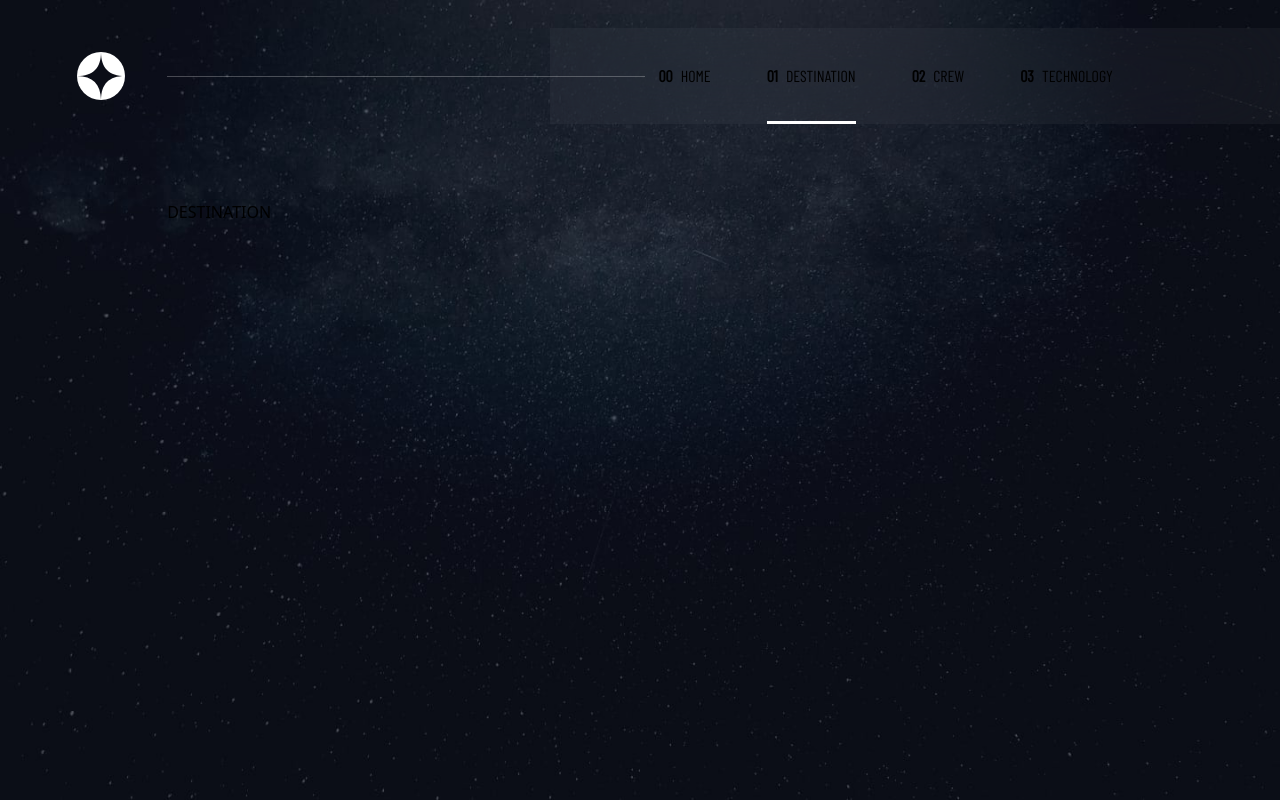
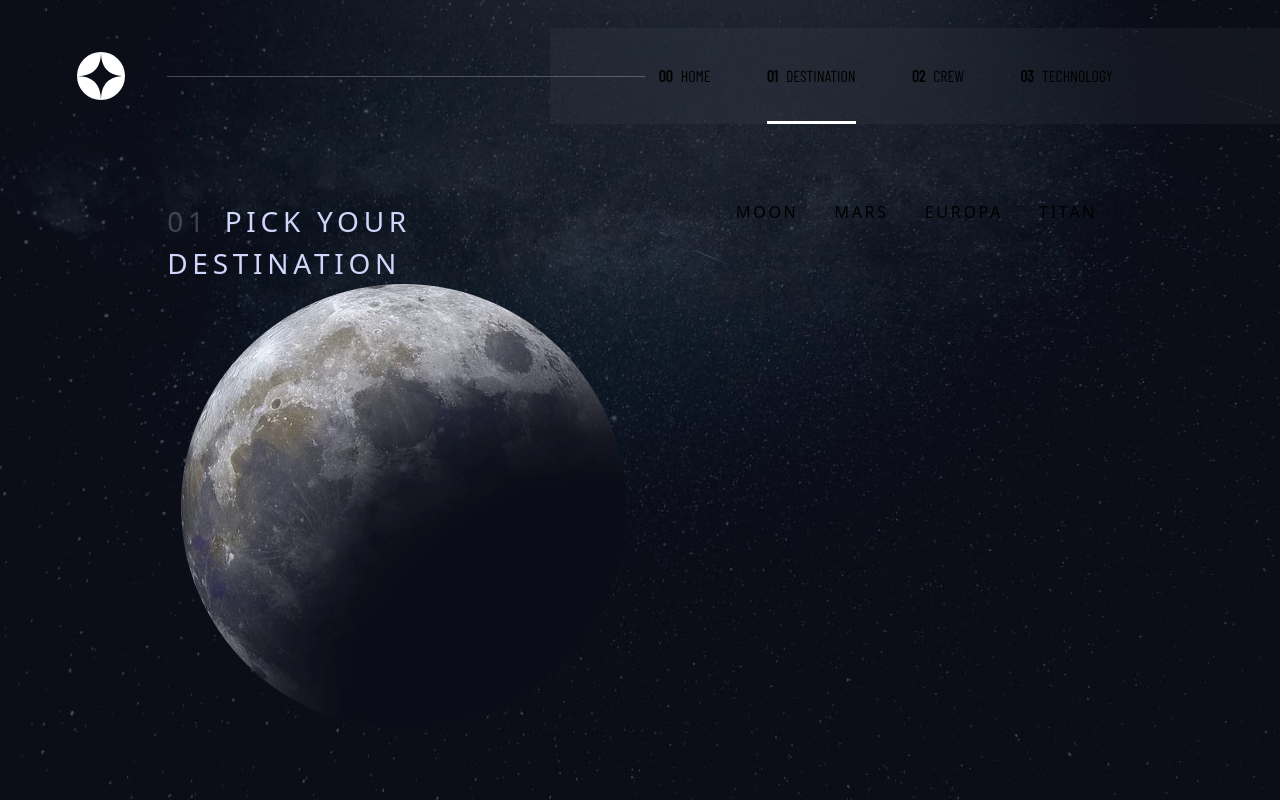
Before and after one commit to jdubcodes/fem-space-tourism, a Next.js app: page /destination in a window 1280 px wide. Built offline with nearby package versions, Linux system fonts and the light colour scheme; a web font is replaced by a local one.

Commit message:
Finish left side styling for destination page

```diff
--- a/src/app/destination/page.jsx
+++ b/src/app/destination/page.jsx
@@ -1,8 +1,35 @@
+'use client'
+
+import Image from 'next/image'
+
 export default function page() {
   return (
-    <main className='page-container h-screen w-screen absolute top-0  bg-[url("/destination/background-destination-desktop.jpg")] bg-cover overflow-hidden'>
-      <div className='bottom-0 h-screen w-full'>
-        <h1>DESTINATION</h1>
+    <main className='pt-[25vh] px-[10.45rem] pb-[7rem] h-screen w-screen absolute top-0 bg-[url("/destination/background-destination-desktop.jpg")] bg-cover bg-center overflow-hidden'>
+      <div className='bottom-0 h-full w-full max-w-[69.125rem] mx-auto grid grid-cols-1 lg:grid-cols-2 place-items-start gap-10 lg:gap-0 text-center lg:text-left'>
+        {/* Left side */}
+        <div className='grid w-full h-full'>
+          <h2 className='h5 '>
+            <span className='opacity-25 mr-4'>01</span>Pick your destination
+          </h2>
+          <Image
+            className='self-end justify-self-center'
+            src='/destination/image-moon.webp'
+            alt='Moon'
+            width={445}
+            height={445}
+          />
+        </div>
+        {/* Right side */}
+        <div className='grid h-full w-full pl-24 grid-cols-1 grid-rows-4'>
+          <nav className=''>
+            <ul className='flex gap-9 nav-text color-light uppercase'>
+              <li>Moon</li>
+              <li>Mars</li>
+              <li>Europa</li>
+              <li>Titan</li>
+            </ul>
+          </nav>
+        </div>
       </div>
     </main>
   )
```
